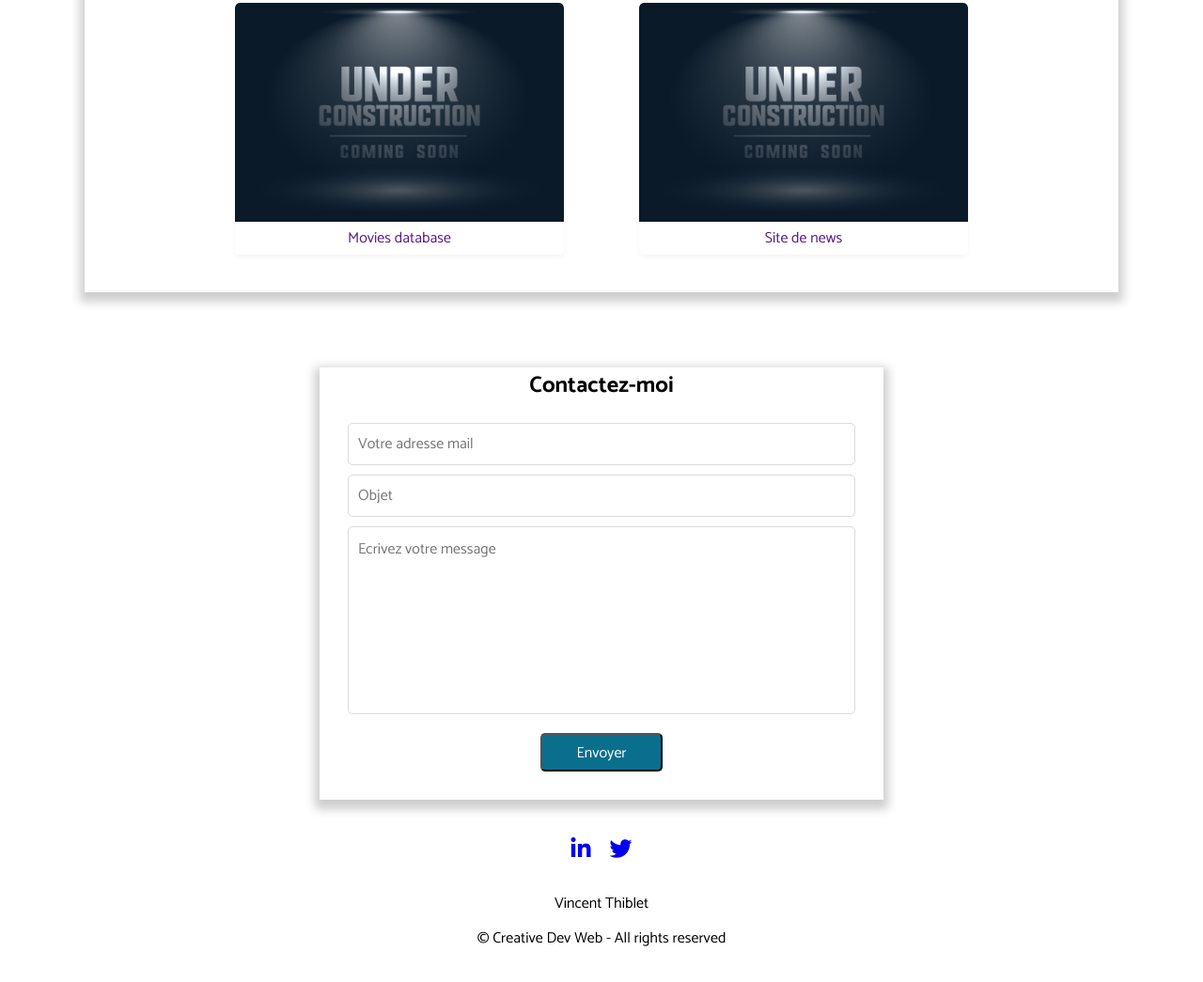
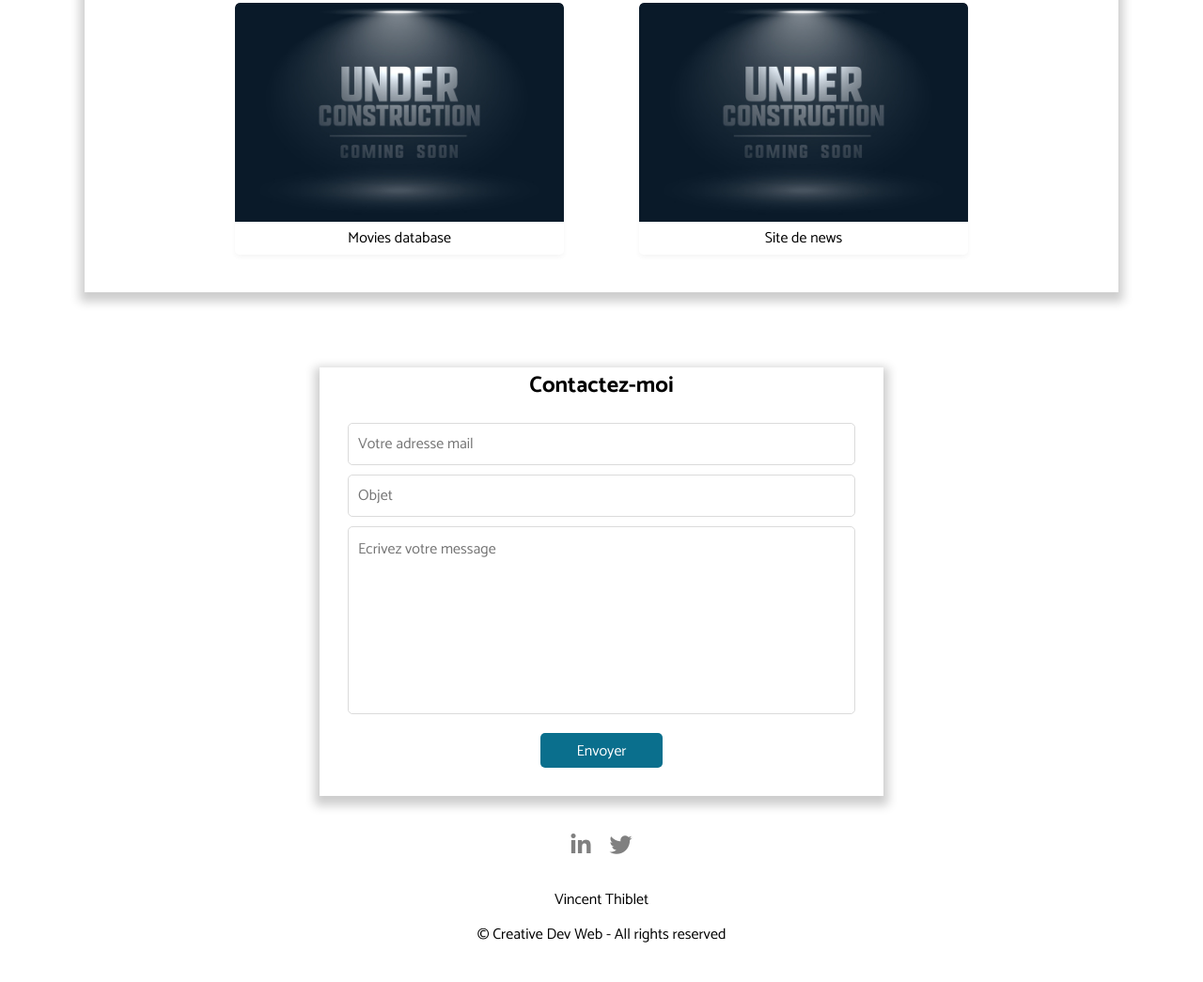
Before and after one commit to vincent123t/portfolio, a plain HTML site: page index.html in a window 1280 px wide. Shown: the part 1575-2620 px from the top of the page at 94% size. Drawn offline with nearby package versions, Linux system fonts and the light colour scheme.

Commit message:
corrections couleur liens

```diff
--- a/style.css
+++ b/style.css
@@ -15,6 +15,7 @@ html {
 }
 
 body {
+  color: black;
   background: white;
   font-family: baseFont, Arial, sans-serif;
 }
@@ -242,6 +243,14 @@ header {
   transition: 0.2s;
 }
 
+.card a:link {
+  color: black;
+}
+
+.card a:visited {
+  color: black;
+}
+
 .card:hover {
   box-shadow: 5px 5px 10px 5px rgba(0, 0, 0, 0.4);
 }
@@ -337,6 +346,7 @@ button[type="submit"] {
   padding: 6px 0 4px;
   font-family: baseFont;
   font-size: 1em;
+  border: none;
 }
 
 button[type="submit"]:hover {
@@ -443,6 +453,11 @@ button[type="submit"]:hover {
   align-items: center;
   column-gap: 20px;
   margin-bottom: 20px;
+  color: gray;
+}
+
+#foot-social a:link {
+  color: gray;
 }
 
 #foot-social a:visited {
```
